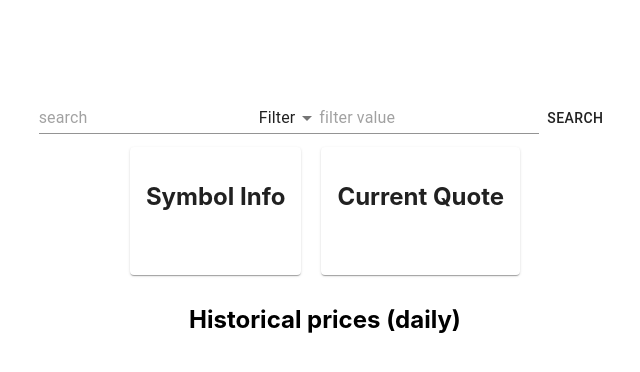
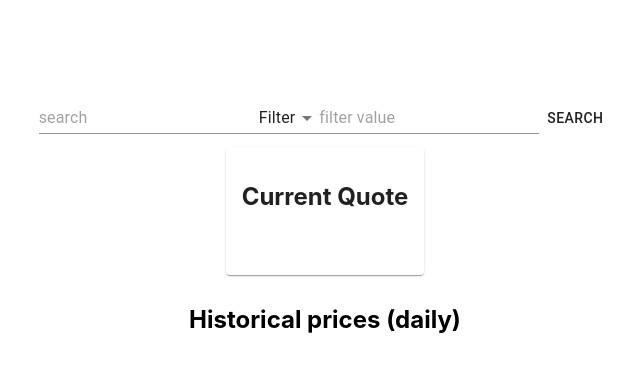
Before and after one commit to ejaycoleman/colmore-test, a React (Create React App) app in the folder frontend/: page /result in a window 1280 px wide. Shown: the top 372 px of the page, without its empty margins (315-955 px from the left). Built offline with nearby package versions, Linux system fonts and the light colour scheme.

Commit message:
move info into own component

```diff
--- a/frontend/src/components/SymbolInformation.js
+++ b/frontend/src/components/SymbolInformation.js
@@ -30,16 +30,12 @@ export default function SymbolInformation ({ symbol }) {
     return Object.keys(labelArray).map(x => { return { field: x, width: 200 } })
   }
 
+  const RenderInfoTable = ({ info }) => {
     return (
-    <div style={{ display: 'flex', flexDirection: 'column', justifyItems: 'center', justifyContent: 'center', alignItems: 'center' }}>
-      <div style={{ display: 'flex' }}>
-        <Card style={{ margin: '10px' }}>
-          <CardContent>
-            <h2>Symbol Info</h2>
       <table style={{ margin: 20 }}>
         <tbody>
-                {Object.keys(symbol).map((key, i) => {
-                  const data = symbol[key]
+          {Object.keys(info).map((key, i) => {
+            const data = info[key]
             return (
               <tr key={i}>
                 <td>{key}</td>
@@ -49,26 +45,36 @@ export default function SymbolInformation ({ symbol }) {
           })}
         </tbody>
       </table>
+    )
+  }
+
+  RenderInfoTable.propTypes = {
+    info: PropTypes.object
+  }
+
+  return (
+    <div style={{ display: 'flex', flexDirection: 'column', justifyItems: 'center', justifyContent: 'center', alignItems: 'center' }}>
+      <div style={{ display: 'flex' }}>
+        {
+          symbol && (
+            <Card style={{ margin: '10px' }}>
+              <CardContent>
+                <h2>Symbol Info</h2>
+                <RenderInfoTable info={symbol} />
               </CardContent>
             </Card>
+          )
+        }
+        {
+          currentQuoteValue && (
             <Card style={{ margin: '10px' }}>
               <CardContent>
                 <h2>Current Quote</h2>
-            <table style={{ margin: 20 }}>
-              <tbody>
-                {Object.keys(currentQuoteValue).map((key, i) => {
-                  const data = currentQuoteValue[key]
-                  return (
-                    <tr key={i}>
-                      <td>{key}</td>
-                      <td>{data}</td>
-                    </tr>
-                  )
-                })}
-              </tbody>
-            </table>
+                <RenderInfoTable info={ currentQuoteValue } />
               </CardContent>
             </Card>
+          )
+        }
       </div>
       <h2>Historical prices (daily)</h2>
       <div style={{ height: 400, width: '100%' }}>
```
Lines whose indentation alone changed are shown as unchanged.
